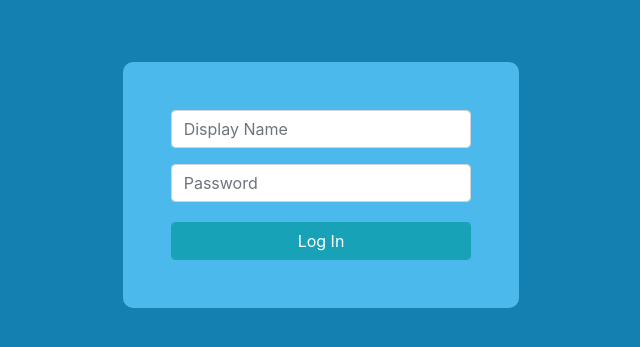
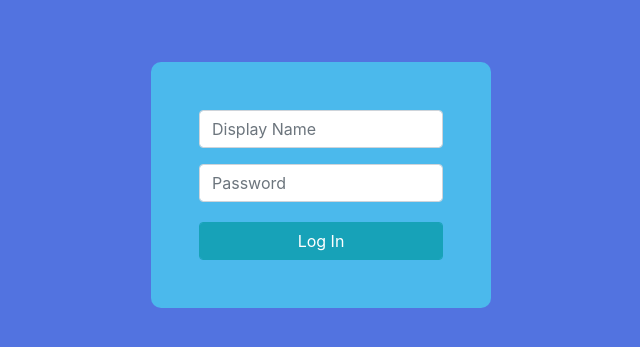
Before and after one commit to wncc/Hello-FOSS-Chat, a Flask app: page / in a window 1280 px wide. Shown: the top 347 px of the page, without its empty margins (304-944 px from the left). Run offline with Flask 2, Linux system fonts and the light colour scheme; some libraries are stand-ins or nearby versions.

Commit message:
Revert "Revert "Issue 13 fixed""

```diff
--- a/templates/index.html
+++ b/templates/index.html
@@ -27,7 +27,7 @@ Login
                         </div>
                     </form>
                     {% if message %}
-                    <p style="color: red;">{{ message }}</p>
+                    <p style="color: rgb(20, 127, 177)">{{ message }}</p>
                     {% endif %}
                 </div>
             </div>
--- a/templates/layout.html
+++ b/templates/layout.html
@@ -9,10 +9,21 @@
         <script src="https://ajax.googleapis.com/ajax/libs/jquery/3.5.1/jquery.min.js"></script>
         <script src="https://cdnjs.cloudflare.com/ajax/libs/popper.js/1.16.0/umd/popper.min.js"></script>
         <script src="https://maxcdn.bootstrapcdn.com/bootstrap/4.5.0/js/bootstrap.min.js"></script>
-
+        <link href="https://fonts.googleapis.com/css2?family=Lobster&display=swap" rel="stylesheet">
+        <style>
+          html {
+            font-family: 'Lobster', cursive;
+    overflow: scroll;
+    overflow-x: hidden;
+}
+::-webkit-scrollbar {
+    width: 0px;  /* Remove scrollbar space */
+    background: transparent;  /* Optional: just make scrollbar invisible */
+}
+            </style>
     </head>
-    <body style="background-color: rgb(20, 127, 177);">
-        <div>
+    <body style="background-color:rgb(82, 115, 224);">
+        <div class="container">
             {% block body %}
             {% endblock %}
         </div>
```
Also changed, not shown: requirements.txt (+4 -27 lines), templates/login.html (+17 -5 lines).
